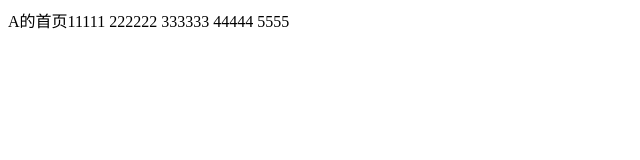
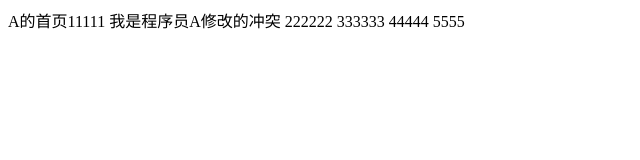
Before and after one commit to ttyynnxx/git-demo, a plain HTML site: page index.html in a window 1280 px wide. Shown: the whole page, without its empty margins (0-640 px from the left). Drawn offline with Linux system fonts and the light colour scheme.

Commit message:
测试冲突

```diff
--- a/index.html
+++ b/index.html
@@ -9,7 +9,7 @@
 </head>
 
 <body>
-    A的首页11111
+    A的首页11111 我是程序员A修改的冲突
     222222
     333333
     44444
```
